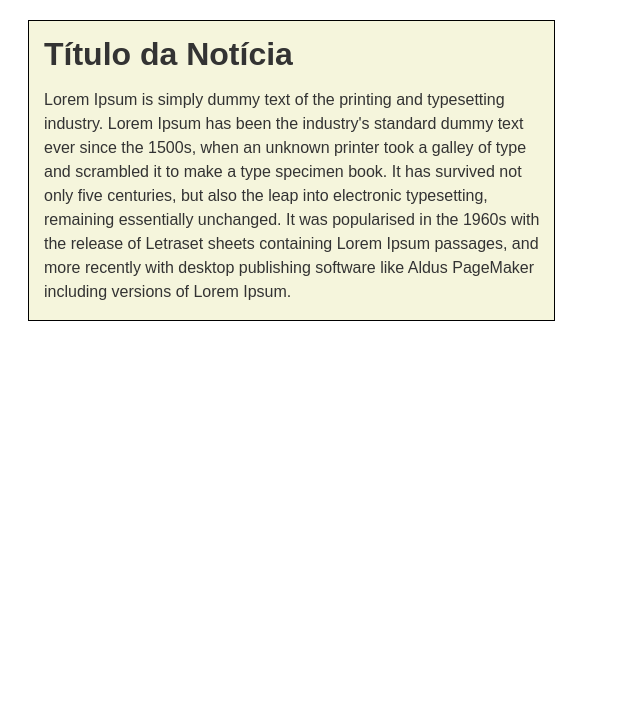
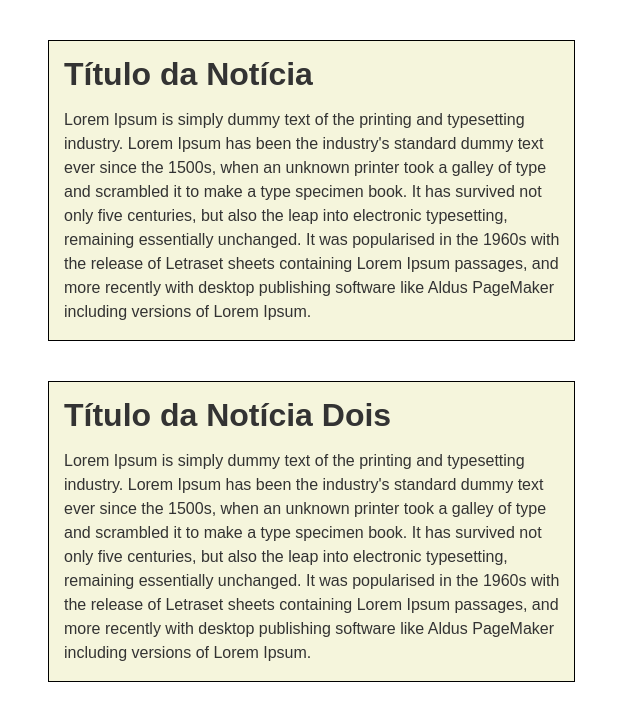
Before and after one commit to luluxs17/exercicios, a plain HTML site: page 08/index.html in a window 1280 px wide. Shown: the whole page, without its empty margins (0-640 px from the left). Drawn offline with Linux system fonts and the light colour scheme.

Commit message:
Update index.html

```diff
--- a/08/index.html
+++ b/08/index.html
@@ -14,7 +14,21 @@
         text_align: justify;
         line-height: 24px;
         width: 500px;
-        margin: 20px;
+        margin: 30px;
+
+    }
+    .noticia {
+        font-family: "opensans-regular",arial,sans-serif;
+        background-color: #F5F5DC;
+        border: 1px solid black;
+        color: #333;
+        font-size: 16px;
+        padding-left: 15px;
+        padding-right: 10px;
+        text_align: justify;
+        line-height: 24px;
+        width: 500px;
+        margin: 40px;
 
     }
 
@@ -40,6 +54,16 @@
                     Lorem Ipsum is simply dummy text of the printing and typesetting industry. Lorem Ipsum has been the industry's standard dummy text ever since the 1500s, when an unknown printer took a galley of type and scrambled it to make a type specimen book. It has survived not only five centuries, but also the leap into electronic typesetting, remaining essentially unchanged. It was popularised in the 1960s with the release of Letraset sheets containing Lorem Ipsum passages, and more recently with desktop publishing software like Aldus PageMaker including versions of Lorem Ipsum.
                 </p>
         </div>
+        <div class="container">
+
+            <div class="noticia">
+
+                <h1> Título da Notícia Dois </h1>
+
+                <p>
+                    Lorem Ipsum is simply dummy text of the printing and typesetting industry. Lorem Ipsum has been the industry's standard dummy text ever since the 1500s, when an unknown printer took a galley of type and scrambled it to make a type specimen book. It has survived not only five centuries, but also the leap into electronic typesetting, remaining essentially unchanged. It was popularised in the 1960s with the release of Letraset sheets containing Lorem Ipsum passages, and more recently with desktop publishing software like Aldus PageMaker including versions of Lorem Ipsum.
+                </p>
+        </div>
     </body>
 
 
```
